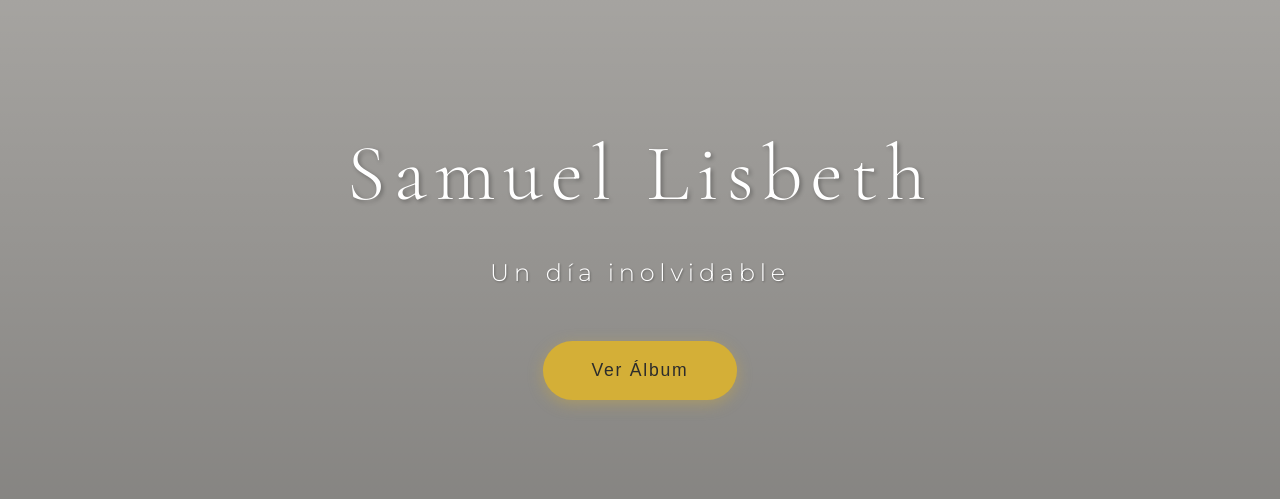
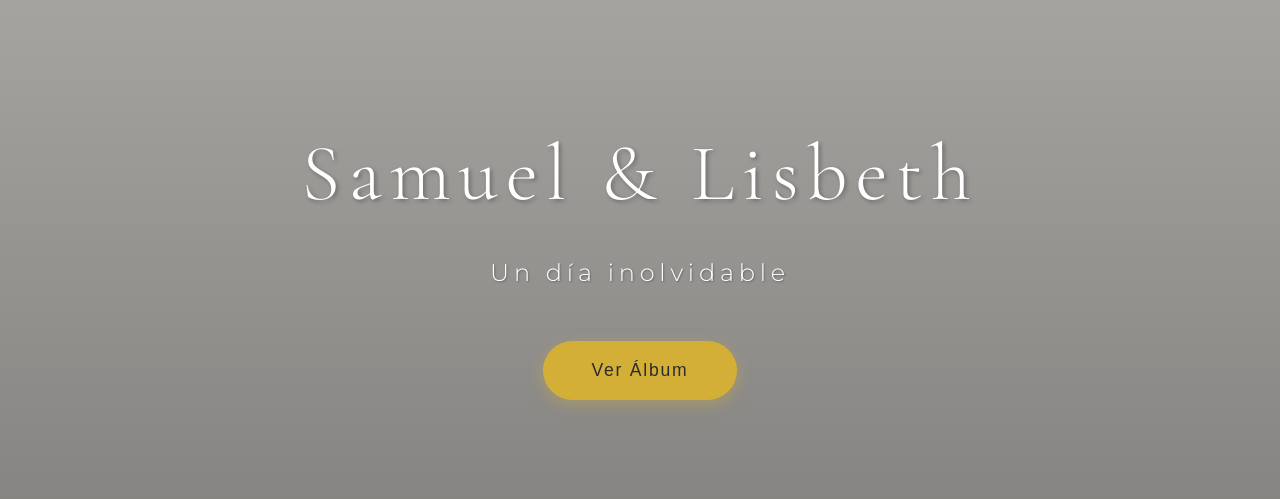
Before and after one commit to SamuelyLisbeth/boda.github.io, a plain HTML site: page index.html in a window 1280 px wide. Shown: the part 145-644 px from the top of the page. Drawn offline with nearby package versions, Linux system fonts and the light colour scheme; no server answers.

Commit message:
Update index.html

```diff
--- a/index.html
+++ b/index.html
@@ -11,7 +11,7 @@
   <div id="landing-section" class="landing-section">
     <div class="landing-overlay"></div>
     <div class="landing-content">
-      <h1 class="landing-title">Samuel  Lisbeth</h1>
+      <h1 class="landing-title">Samuel & Lisbeth</h1>
       <p class="landing-subtitle">Un día inolvidable</p>
       <button id="view-album-btn" class="view-album-btn">Ver Álbum</button>
     </div>
```
